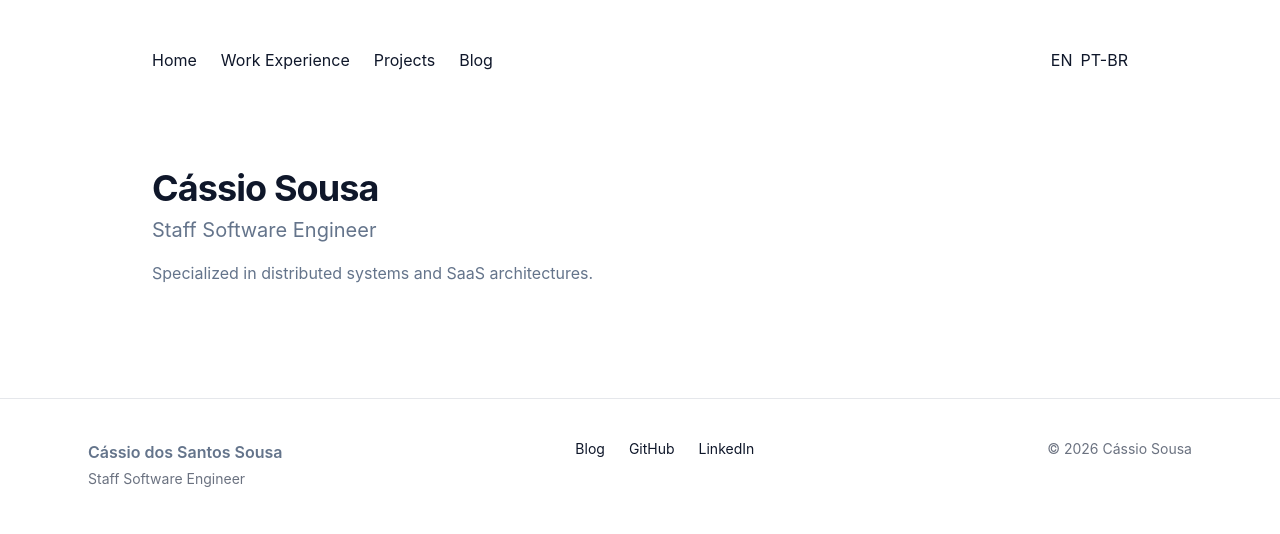
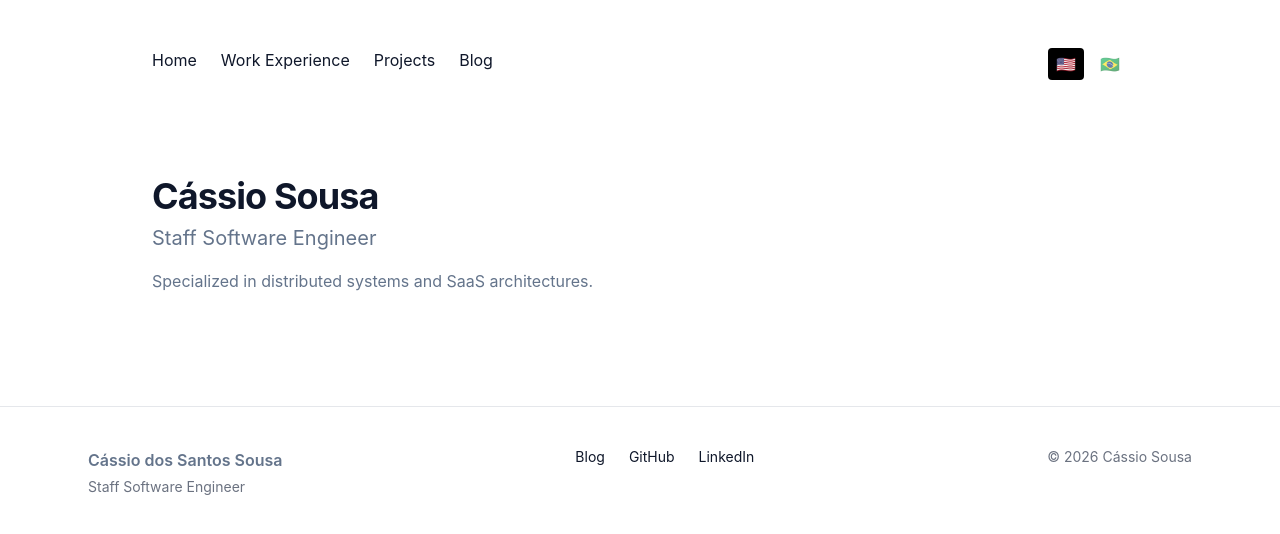
Before and after one commit to cassiossousa/professional-portfolio, a Next.js app: page / in a window 1280 px wide. Shown: the top 534 px of the page. Built offline with nearby package versions, Linux system fonts and the light colour scheme; no server answers.

Commit message:
feat: better lang buttons

```diff
--- a/app/api/lang/route.ts
+++ /dev/null
@@ -1,18 +0,0 @@
-import { NextResponse } from 'next/server';
-import { cookies } from 'next/headers';
-
-export async function POST(req: Request) {
-  const formData = await req.formData();
-  const lang = formData.get('lang') as string;
-
-  const cookieStore = await cookies();
-
-  cookieStore.set('lang', lang, {
-    path: '/',
-    maxAge: 60 * 60 * 24 * 365,
-  });
-
-  return NextResponse.redirect(
-    'https://professional-portfolio-mu-gray.vercel.app',
-  );
-}
--- a/components/LanguageSwitcher.tsx
+++ b/components/LanguageSwitcher.tsx
@@ -1,16 +1,41 @@
 'use client';
 
+import { useEffect, useState } from 'react';
+import { Locale } from '../i18n/config';
+
 export default function LanguageSwitcher() {
+  const [current, setCurrent] = useState<Locale>();
+
+  useEffect(() => {
+    const lang = document.documentElement.lang as Locale;
+    setCurrent(lang);
+  }, []);
+
   function change(lang: string) {
     const url = new URL(window.location.href);
     url.searchParams.set('lang', lang);
     window.location.href = url.toString();
+    setCurrent(lang as Locale);
   }
 
   return (
     <div className="flex gap-2">
-      <button onClick={() => change('en')}>EN</button>
-      <button onClick={() => change('pt-BR')}>PT-BR</button>
+      <button
+        onClick={() => change('en')}
+        className={`px-2 py-1 rounded ${
+          current === 'en' ? 'bg-black text-white' : 'opacity-60'
+        }`}
+      >
+        🇺🇸
+      </button>
+      <button
+        onClick={() => change('pt-BR')}
+        className={`px-2 py-1 rounded ${
+          current === 'pt-BR' ? 'bg-black text-white' : 'opacity-60'
+        }`}
+      >
+        🇧🇷
+      </button>
     </div>
   );
 }
```
